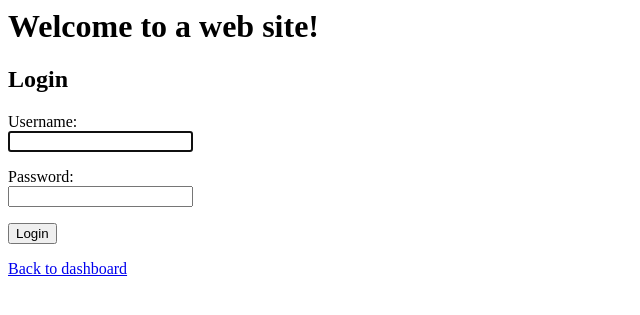
After one commit to MordechaiFast/aSite, a Django app: page /accounts/login/ in a window 1280 px wide. The commit adds this page. Shown: the top 315 px of the page, without its empty margins (0-640 px from the left). Run offline with Django 4.2, Linux system fonts and the light colour scheme.

Commit message:
Login page

```diff
--- a/aSite/settings.py
+++ b/aSite/settings.py
@@ -106,7 +106,7 @@ AUTH_PASSWORD_VALIDATORS = [
 
 LANGUAGE_CODE = 'en-us'
 
-TIME_ZONE = 'UTC'
+TIME_ZONE = 'Asia/Jerusalem'
 
 USE_I18N = True
 
@@ -122,3 +122,4 @@ STATIC_URL = 'static/'
 # https://docs.djangoproject.com/en/4.0/ref/settings/#default-auto-field
 
 DEFAULT_AUTO_FIELD = 'django.db.models.BigAutoField'
+LOGIN_REDIRECT_URL = 'dashboard'
--- a/users/templates/base.html
+++ b/users/templates/base.html
@@ -1,3 +1,9 @@
+<title>A web site</title>
+<style>
+    label, input {display: block;}
+    span.helptext {display: none;}
+</style>
+
 <h1>Welcome to a web site!</h1>
 
 {% block content %}{% endblock %}
--- /dev/null
+++ b/users/templates/registration/login.html
@@ -0,0 +1,13 @@
+{% extends 'base.html' %}
+
+{% block content %}
+<h2>Login</h2>
+
+<form method="post">
+    {% csrf_token %}
+    {{ form.as_p }}
+    <input type="submit" value="Login">
+</form>
+
+<a href="{% url 'dashboard' %}">Back to dashboard</a>
+{% endblock %}
--- a/users/urls.py
+++ b/users/urls.py
@@ -1,6 +1,7 @@
-from django.urls import path
+from django.urls import path, include
 from users.views import dashboard
 
 urlpatterns = [
     path('dashboard/', dashboard, name='dashboard'),
+    path('accounts/', include('django.contrib.auth.urls')),
 ]
```
